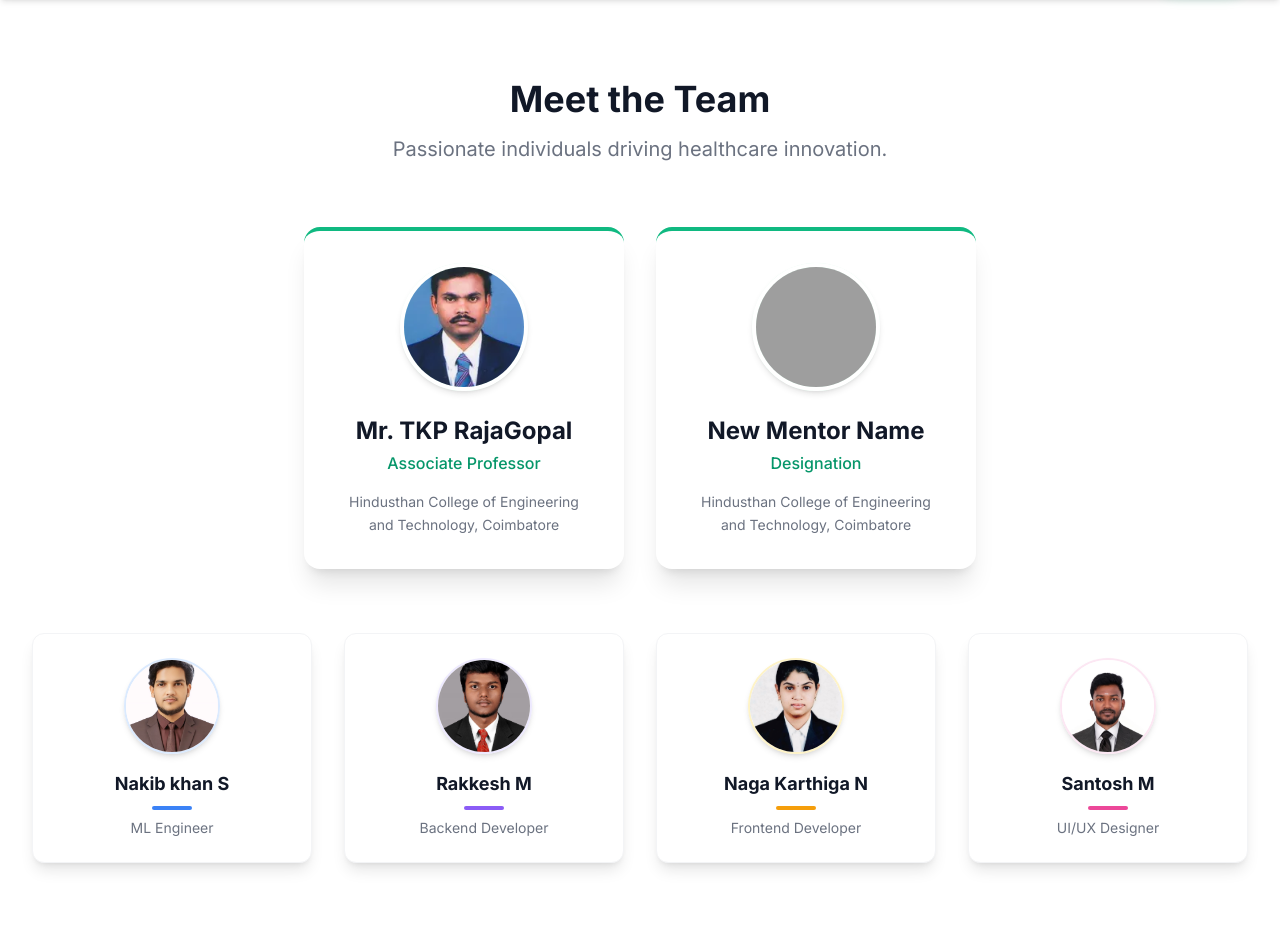
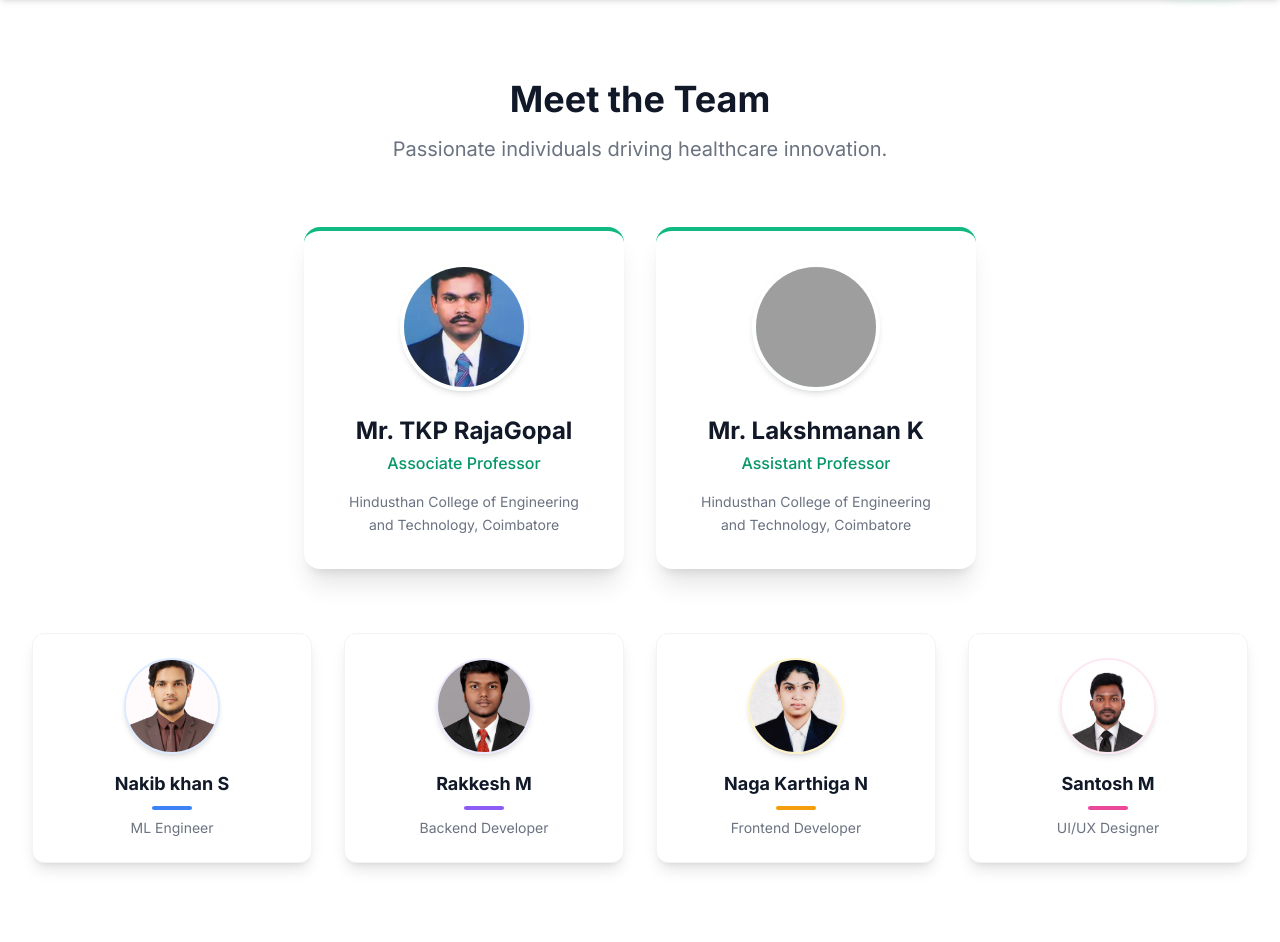
Before and after one commit to thenakibkhan/healthcare-rural-chatbot-ai, a Flask app: page /team in a window 1280 px wide. Shown: the part 65-1007 px from the top of the page. Run offline with Flask 3, Linux system fonts and the light colour scheme; some libraries are stand-ins or nearby versions; grey boxes are pictures that could not be loaded.

Commit message:
Update mentor 2 information with Mr. Lakshmanan K

```diff
--- a/backend/templates/team.html
+++ b/backend/templates/team.html
@@ -43,12 +43,12 @@
                     </div>
                     <!-- User needs to upload mentor2.jpeg -->
                     <img src="{{ url_for('static', filename='images/team/mentor2.jpeg') }}"
-                        onerror="this.src='https://ui-avatars.com/api/?name=New+Mentor&background=10b981&color=fff&size=256'"
-                        alt="New Mentor"
+                        onerror="this.src='https://ui-avatars.com/api/?name=Lakshmanan+K&background=10b981&color=fff&size=256'"
+                        alt="Mr. Lakshmanan K"
                         class="w-full h-full rounded-full object-cover relative z-10 border-4 border-white dark:border-slate-800 shadow-md">
                 </div>
-                <h3 class="text-2xl font-bold text-gray-900 dark:text-white mb-1">New Mentor Name</h3>
-                <p class="text-emerald-600 dark:text-emerald-400 font-medium mb-4">Designation</p>
+                <h3 class="text-2xl font-bold text-gray-900 dark:text-white mb-1">Mr. Lakshmanan K</h3>
+                <p class="text-emerald-600 dark:text-emerald-400 font-medium mb-4">Assistant Professor</p>
                 <p class="text-gray-500 dark:text-gray-400 text-sm leading-relaxed">
                     Hindusthan College of Engineering and Technology, Coimbatore
                 </p>
```
